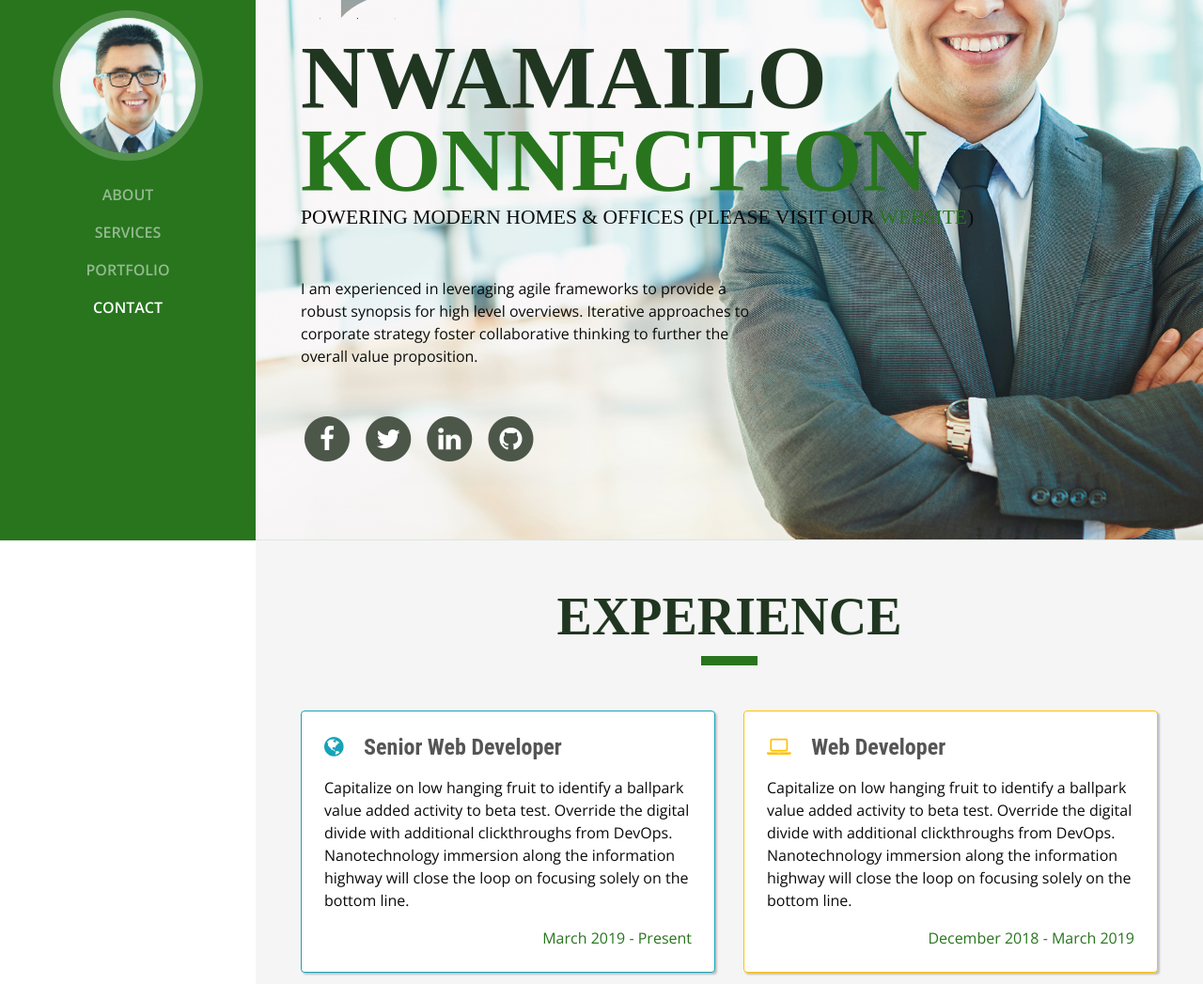
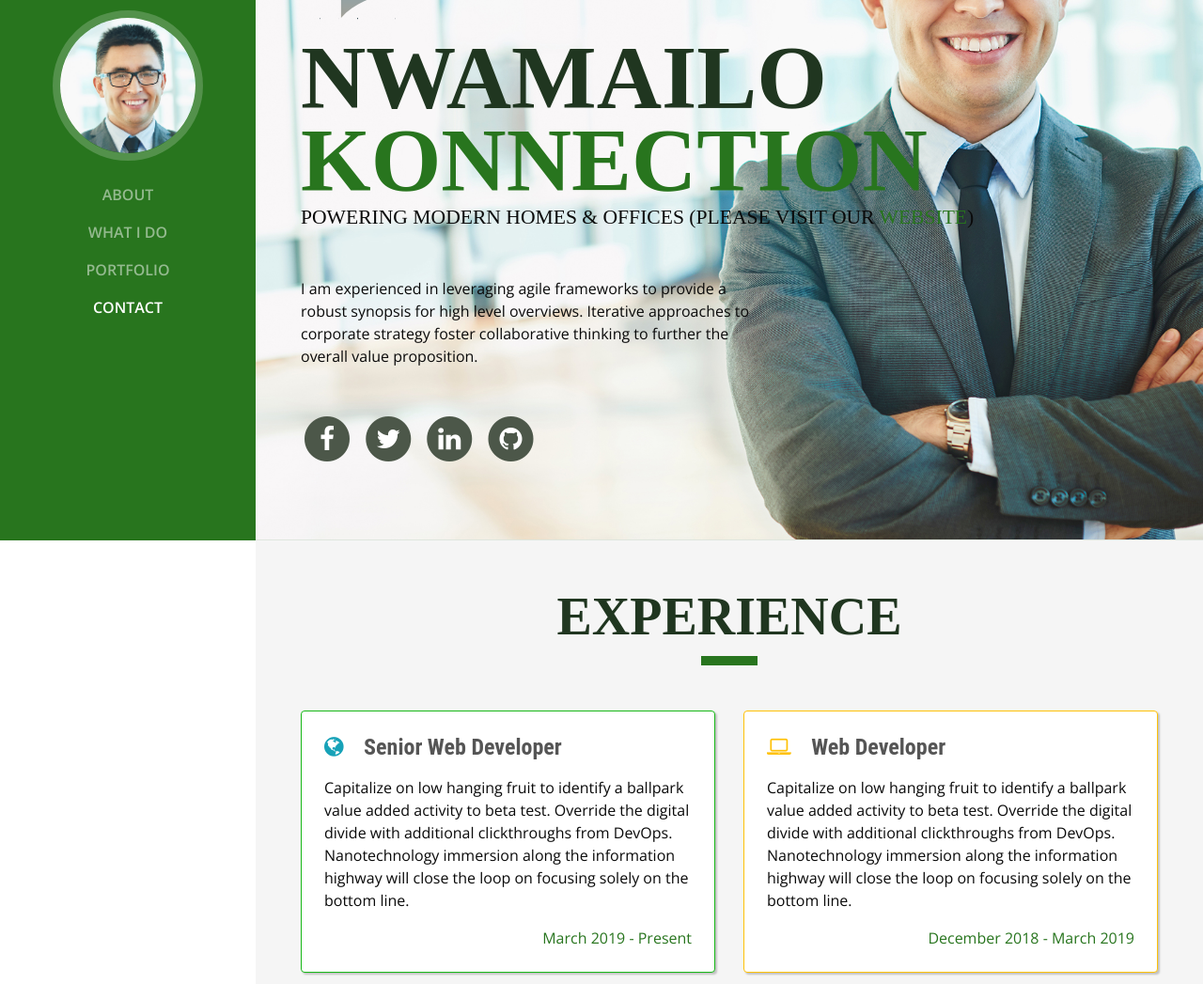
Before and after one commit to nwakonnection/nkonnection, a plain HTML site: page index.html in a window 1280 px wide. Shown: the part 225-1272 px from the top of the page at 94% size. Drawn offline with nearby package versions, Linux system fonts and the light colour scheme; a web font is replaced by a local one.

Commit message:
Update index.html

```diff
--- a/index.html
+++ b/index.html
@@ -45,7 +45,7 @@ License URL: https://creativecommons.org/licenses/by/4.0/
                     <a class="nav-link js-scroll-trigger" href="#about">About</a>
                 </li>
                 <li class="nav-item">
-                    <a class="nav-link js-scroll-trigger" href="#experience">Services</a>
+                    <a class="nav-link js-scroll-trigger" href="#experience">What I Do</a>
                 </li>
                 <li class="nav-item">
                     <a class="nav-link js-scroll-trigger" href="#portfolio">Portfolio</a>
@@ -110,7 +110,7 @@ License URL: https://creativecommons.org/licenses/by/4.0/
       </section>
 
     <!--====================================================
-                        EXPERIENCE
+                        WHAT I DO
     ======================================================-->
       <section class="resume-section p-3 p-lg-5 " id="experience">
           <div class="row my-auto">
@@ -119,7 +119,7 @@ License URL: https://creativecommons.org/licenses/by/4.0/
                 <div class="mb-5 heading-border"></div>
               </div>
               <div class="resume-item col-md-6 col-sm-12 " >
-                <div class="card mx-0 p-4 mb-5" style="border-color: #17a2b8; box-shadow: 2px 2px 2px rgba(0, 0, 0, 0.21);">
+                <div class="card mx-0 p-4 mb-5" style="border-color: #17b817; box-shadow: 2px 2px 2px rgba(0, 0, 0, 0.21);">
                   <div class=" resume-content mr-auto">
                       <h4 class="mb-3"><i class="fa fa-globe mr-3 text-info"></i> Senior Web Developer</h4>
                       <p>Capitalize on low hanging fruit to identify a ballpark value added activity to beta test. Override the digital divide with additional clickthroughs from DevOps. Nanotechnology immersion along the information highway will close the loop on focusing solely on the bottom line.</p>
```
